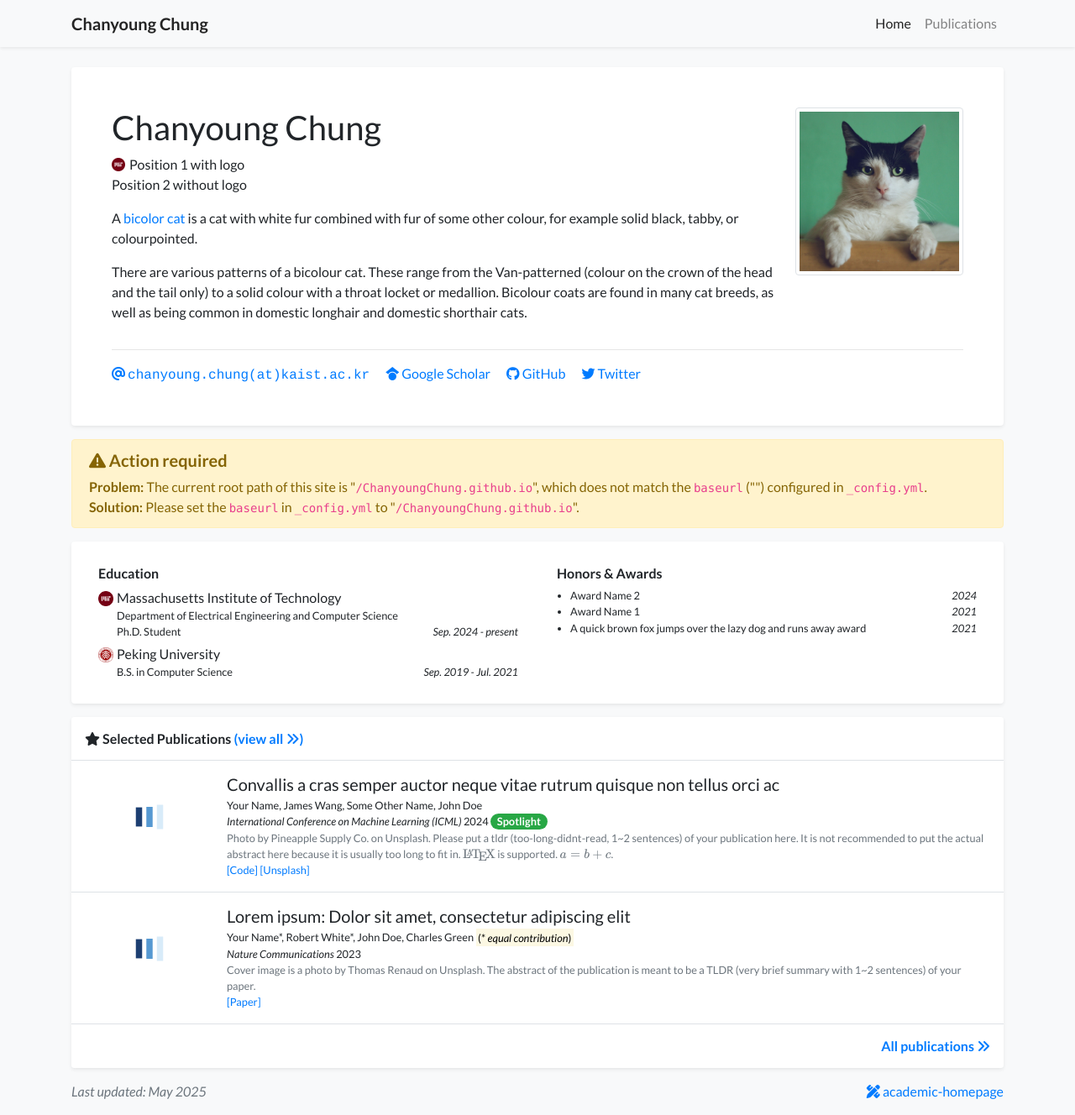
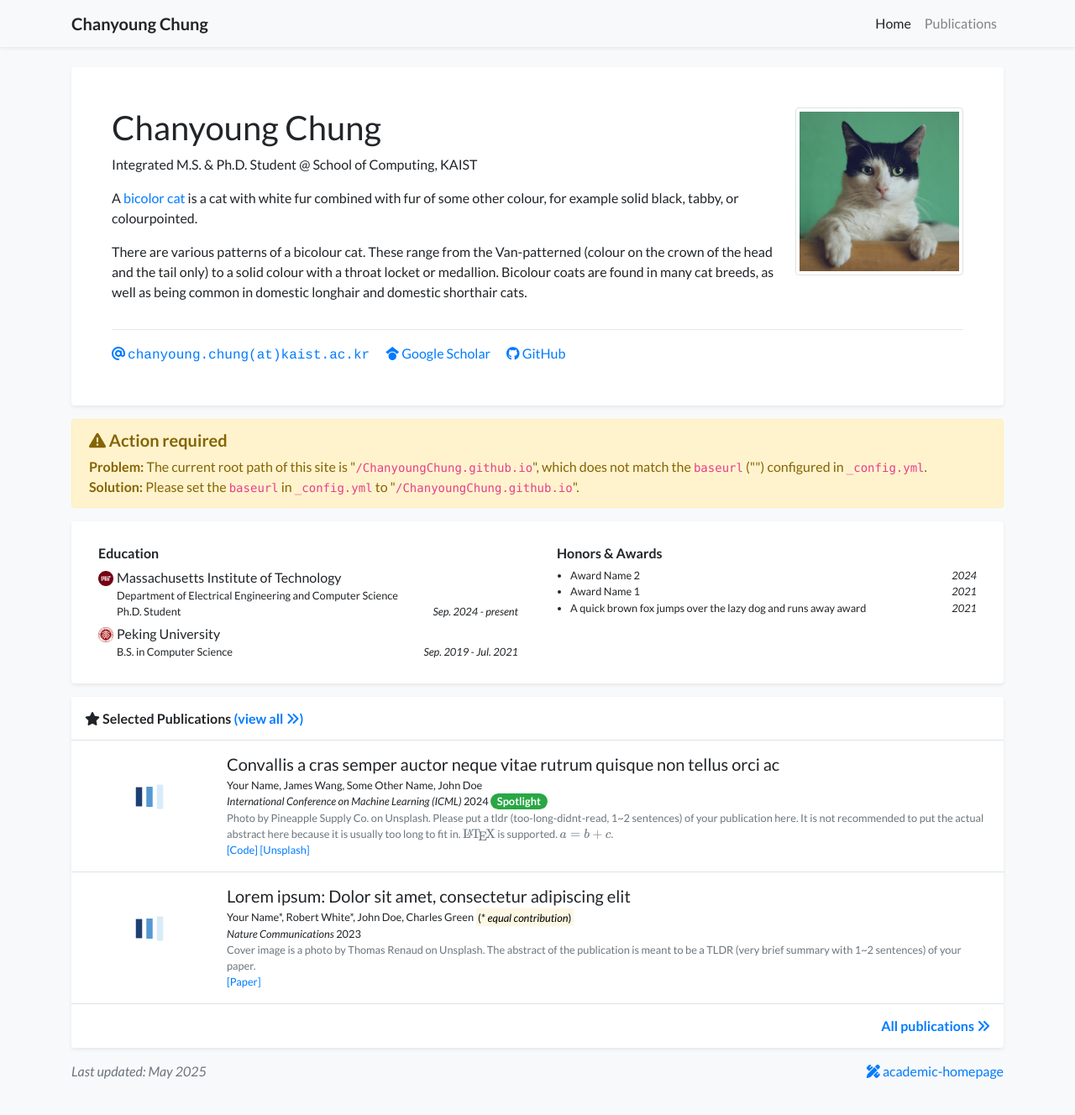
Before and after one commit to ChanyoungChung/ChanyoungChung.github.io, a Jekyll site: the page built from index.html, in a window 1280 px wide and 1328 px high. Shown: the whole window at 84% size. Built offline with Jekyll 4.4.1, drawn with Linux system fonts in a browser that asks for light colours; nearby versions of some CDN libraries; a style sheet for code colours, icons or effects is not loaded.

Commit message:
Basic Settings

```diff
--- a/_data/profile.yml
+++ b/_data/profile.yml
@@ -3,16 +3,16 @@ secondary_name: ""
 navbar_name: "Chanyoung Chung"
 
 positions:
-- logo: /assets/images/badges/MIT_Social_circle.png  # Logo is optional
-  name: Position 1 with logo
-- name: Position 2 without logo
+# - logo: /assets/images/badges/MIT_Social_circle.png  # Logo is optional
+- name: Integrated M.S. & Ph.D. Student @ School of Computing, KAIST
+# - name: Position 2 without logo
 
 
 email: "chanyoung.chung@kaist.ac.kr"
 # cv_link: link-to-your-cv-file
 gscholar: xFmQpf4AAAAJ  # This is an example, replace it with your own Google Scholar ID
 github: your_github_id
-twitter: your_twitter_id  # Do not include the '@' symbol
+# twitter: your_twitter_id  # Do not include the '@' symbol
 # wechat_qrcode: /assets/images/etc/wechat.jpg
 # wechat_prompt: >-
 #   Please tell me your <strong>name</strong> and <strong>affiliation</strong> (current or past) when adding my wechat. Thanks!
```
